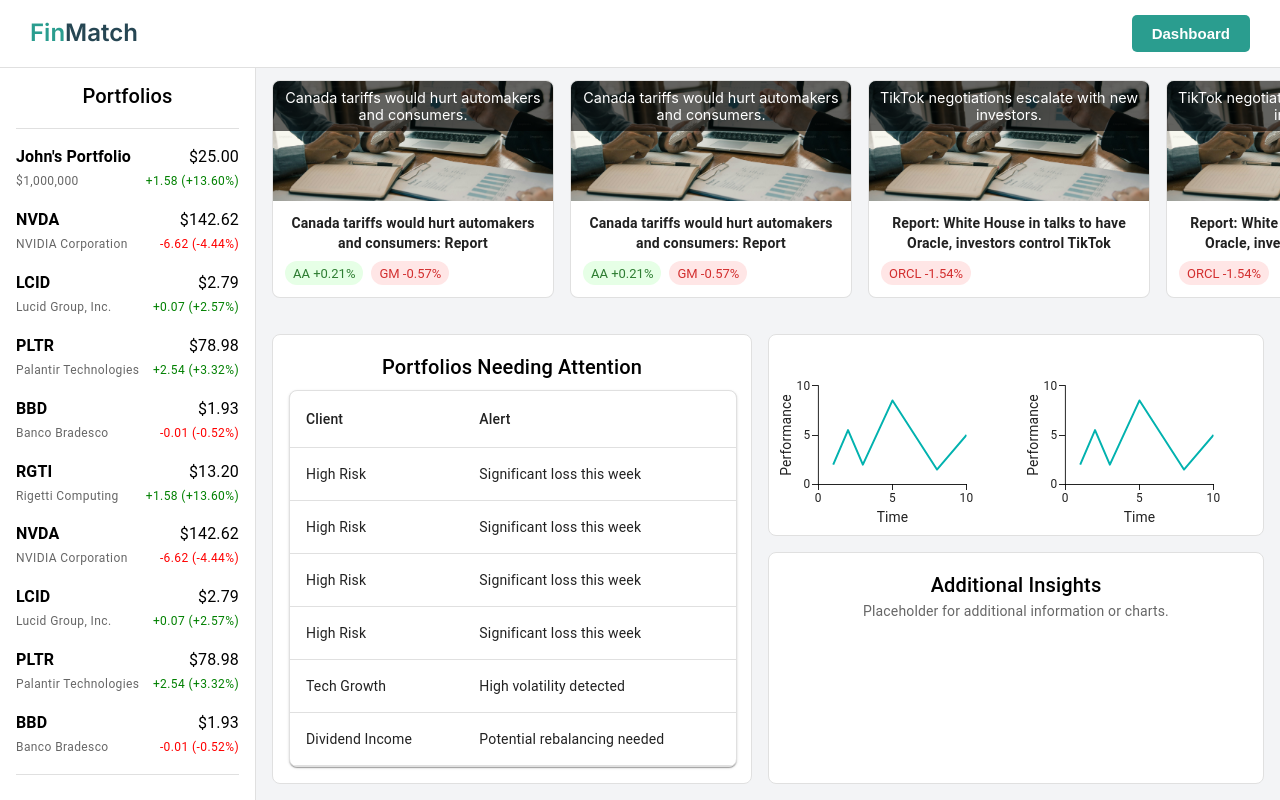
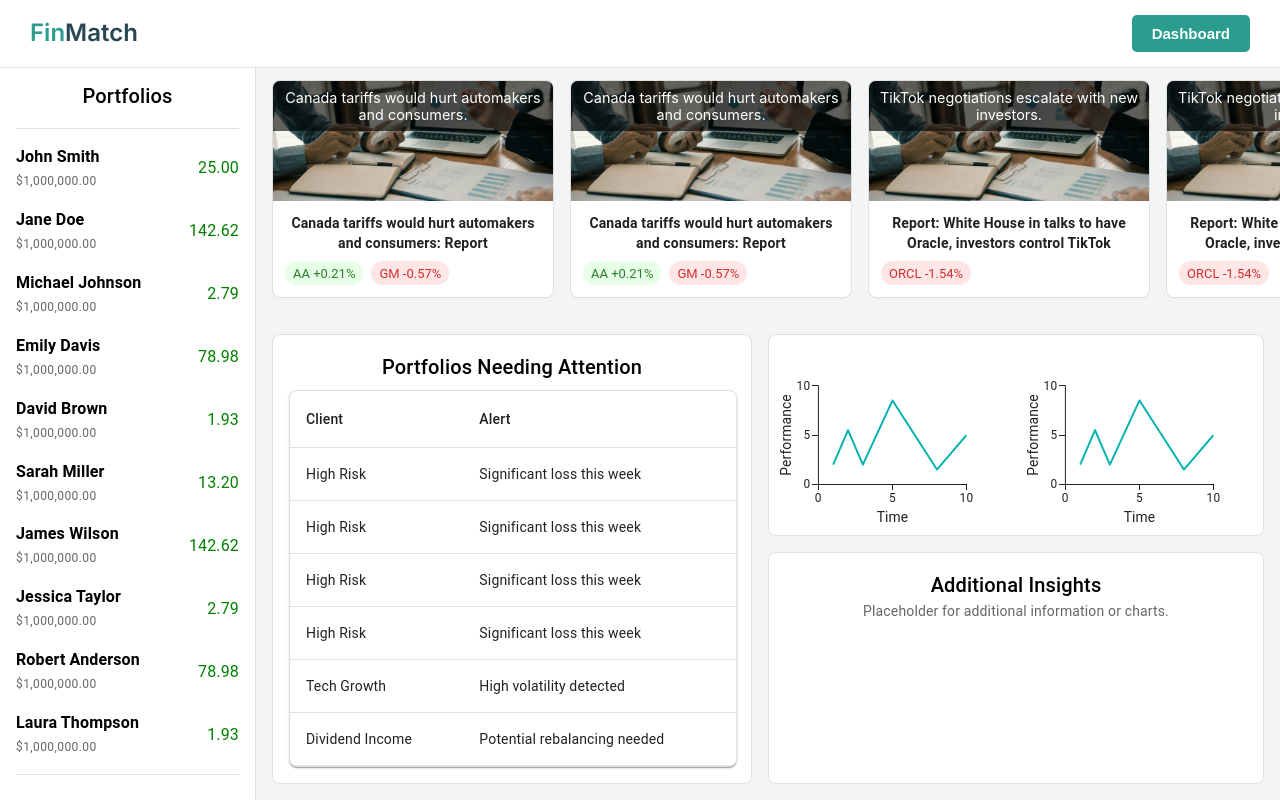
Before and after one commit to Andrew-J-Li/fin-match, a React (Create React App) app in the folder frontend/: page /dashboard in a window 1280 px wide. Built offline with nearby package versions, Linux system fonts and the light colour scheme; a web font is replaced by a local one.

Commit message:
dynamic sidebar

```diff
--- a/frontend/src/components/Sidebar.js
+++ b/frontend/src/components/Sidebar.js
@@ -1,21 +1,65 @@
-import React from "react";
-import { Link } from "react-router-dom";
+import React, { useEffect, useState } from "react";
+import { useLocation, Link } from "react-router-dom";
 import { Box, Typography, List, ListItem, ListItemText, Divider } from "@mui/material";
 
 const mostActive = [
-  { ticker: "John's Portfolio", name: "$1,000,000", price: 25, change: "+1.58", percent: "+13.60%" },
-  { ticker: "NVDA", name: "NVIDIA Corporation", price: 142.62, change: "-6.62", percent: "-4.44%" },
-  { ticker: "LCID", name: "Lucid Group, Inc.", price: 2.79, change: "+0.07", percent: "+2.57%" },
-  { ticker: "PLTR", name: "Palantir Technologies", price: 78.98, change: "+2.54", percent: "+3.32%" },
-  { ticker: "BBD", name: "Banco Bradesco", price: 1.93, change: "-0.01", percent: "-0.52%" },
-  { ticker: "RGTI", name: "Rigetti Computing", price: 13.20, change: "+1.58", percent: "+13.60%" },
-  { ticker: "NVDA", name: "NVIDIA Corporation", price: 142.62, change: "-6.62", percent: "-4.44%" },
-  { ticker: "LCID", name: "Lucid Group, Inc.", price: 2.79, change: "+0.07", percent: "+2.57%" },
-  { ticker: "PLTR", name: "Palantir Technologies", price: 78.98, change: "+2.54", percent: "+3.32%" },
-  { ticker: "BBD", name: "Banco Bradesco", price: 1.93, change: "-0.01", percent: "-0.52%" },
+  { name: "John Smith", value: "1000000", score: 25, },
+  { name: "Jane Doe", value: "1000000", score: 142.62, },
+  { name: "Michael Johnson", value: "1000000", score: 2.79, },
+  { name: "Emily Davis", value: "1000000", score: 78.98, },
+  { name: "David Brown", value: "1000000", score: 1.93, },
+  { name: "Sarah Miller", value: "1000000", score: 13.20, },
+  { name: "James Wilson", value: "1000000", score: 142.62, },
+  { name: "Jessica Taylor", value: "1000000", score: 2.79, },
+  { name: "Robert Anderson", value: "1000000", score: 78.98, },
+  { name: "Laura Thompson", value: "1000000", score: 1.93, },
 ];
 
 export default function Sidebar() {
+
+  const [advisorId, setAdvisorId] = useState(null);
+  const [portfolios, setPortfolios] = useState(null);
+  const location = useLocation();
+
+  useEffect(() => {
+    const searchParams = location.search;
+    const id = searchParams.replace('?', ''); // Get the value after the '?' character
+    setAdvisorId(id);
+
+    if (id) {
+      const getInvestors = async () => {
+        try {
+          const response = await fetch(`http://localhost:5001/advisors/${id}/investors`);
+          console.log("here");
+          console.log("Response:", response);
+          if (!response.ok) {
+            throw new Error("Failed to fetch news data");
+          }
+          const data = await response.json();
+          console.log("News data fetched:", data);
+
+          for (let i = 0; i < data.length; i++) {
+            if (i % 2 == 0) {
+              mostActive[i / 2]["value"] = data[i]["amount_invested"];
+              mostActive[i / 2]["score"] = parseFloat(data[i]["affected_score"]);
+              const res = await fetch(`http://localhost:5001/clientName/${data[i]["portfolio_id"]}`);
+              const name = await res.json();
+              mostActive[i / 2]["name"] = name[0]["client_name"];
+            } else {
+              mostActive[(i - 1) / 2]["value"] = data[i]["amount_invested"];
+              mostActive[(i - 1) / 2]["score"] = (mostActive[(i - 1) / 2]["score"] + parseFloat(data[i]["affected_score"])) / 2;
+            }
+          }
+        } catch (error) {
+          console.error("Error fetching news:", error);
+        }
+      };
+
+      getInvestors();
+    }
+    setPortfolios(mostActive);
+  })
+
   return (
     <Box
       sx={{
@@ -50,21 +94,15 @@
             >
               <Box>
                 <Typography variant="body1" fontWeight="bold">
-                  {item.ticker}
+                  {item.name}
                 </Typography>
                 <Typography variant="caption" color="text.secondary">
-                  {item.name}
+                  {(parseFloat(item.value).toLocaleString('en-US', { style: 'currency', currency: 'USD' }))}
                 </Typography>
               </Box>
               <Box textAlign="right">
-                <Typography variant="body1">
-                  ${item.price.toFixed(2)}
-                </Typography>
-                <Typography
-                  variant="caption"
-                  color={item.change.startsWith("+") ? "green" : "red"}
-                >
-                  {item.change} ({item.percent})
+                <Typography variant="body1" color={item.score > 0 ? "green" : "red"}>
+                  {item.score.toFixed(2)}
                 </Typography>
               </Box>
             </ListItem>
```
Also changed, not shown: 1 other file (tests, documents, lock files or other folders).
